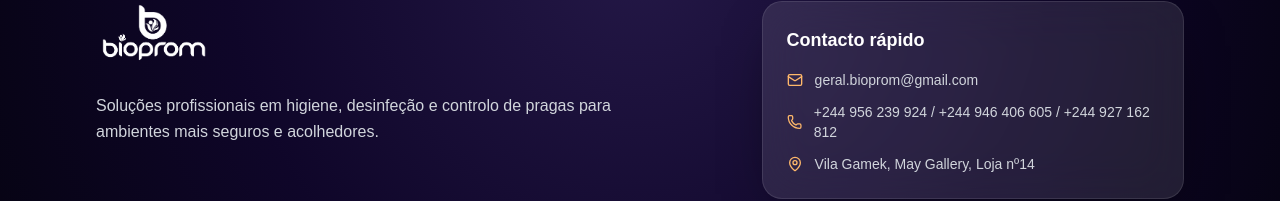
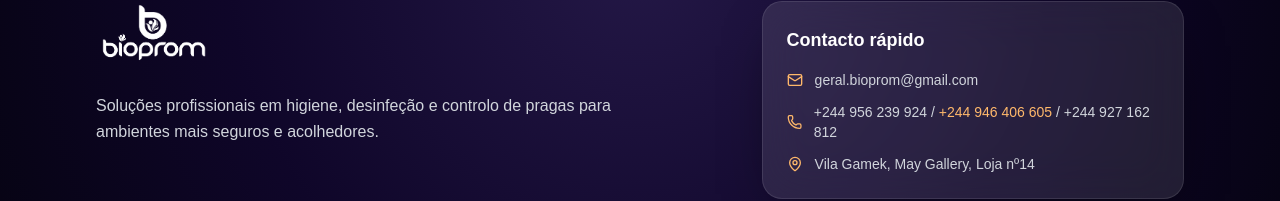
Before and after one commit to Michael0740/BIOPROM, a Next.js app: page / in a window 1280 px wide. Shown: the part 4196-4397 px from the top of the page. Built offline with nearby package versions, Linux system fonts and the light colour scheme.

Commit message:
melhoramos o footer

```diff
--- a/app/components/footer.tsx
+++ b/app/components/footer.tsx
@@ -33,8 +33,8 @@ export default function Footer() {
               </li>
               <li className="flex items-center gap-3">
                 <Phone size={16} className="text-orange-300" />
-                <Link href="tel:+244924000000" className="transition hover:text-orange-300">
-                 +244 956 239 924 / +244 946 406 605 / +244 927 162 812
+                <Link href="tel:++244946406605" className="transition hover:text-orange-300">
+                 +244 956 239 924 / <span className='text-orange-300'>+244 946 406 605</span> / +244 927 162 812
                 </Link>
               </li>
               <li className="flex items-center gap-3">
```
